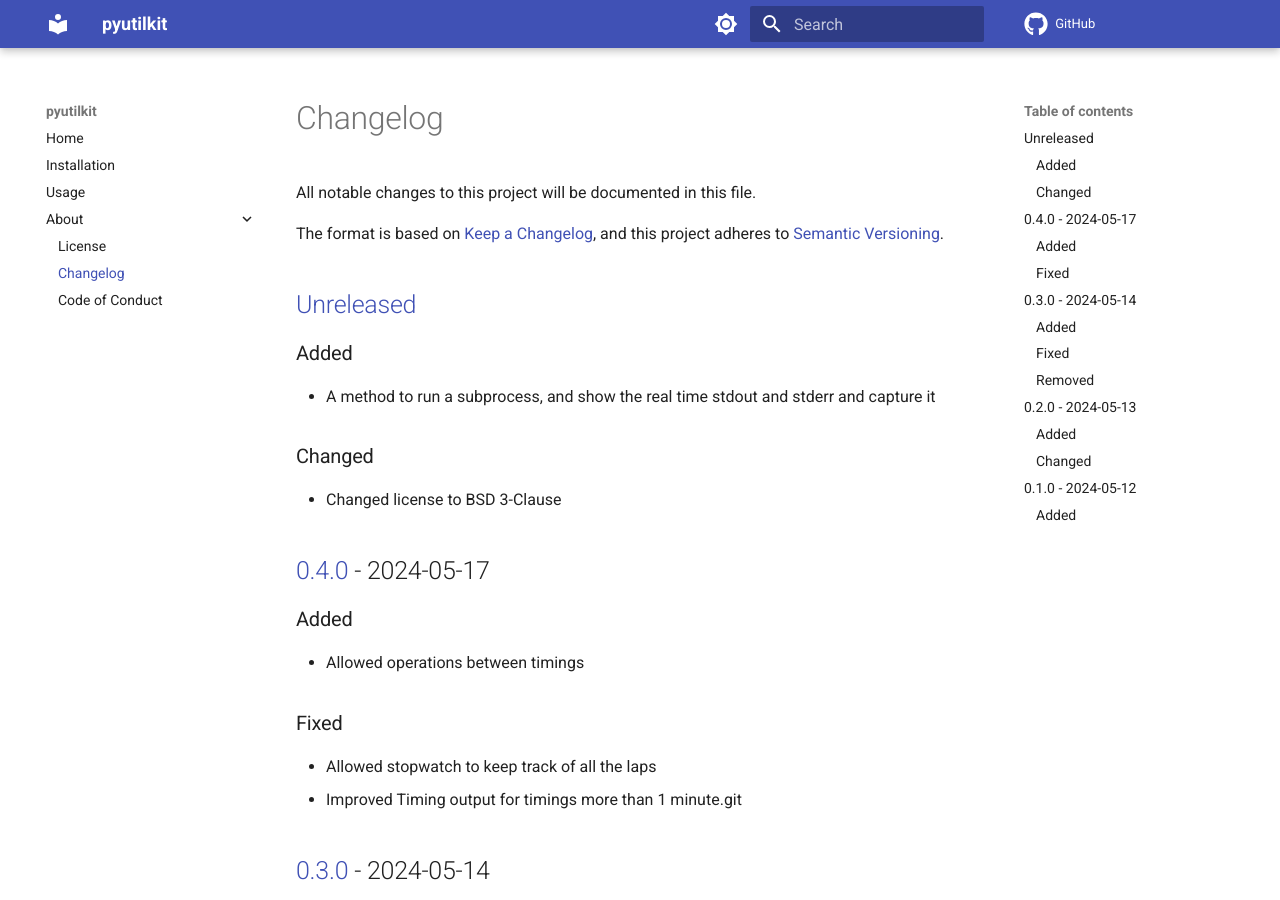
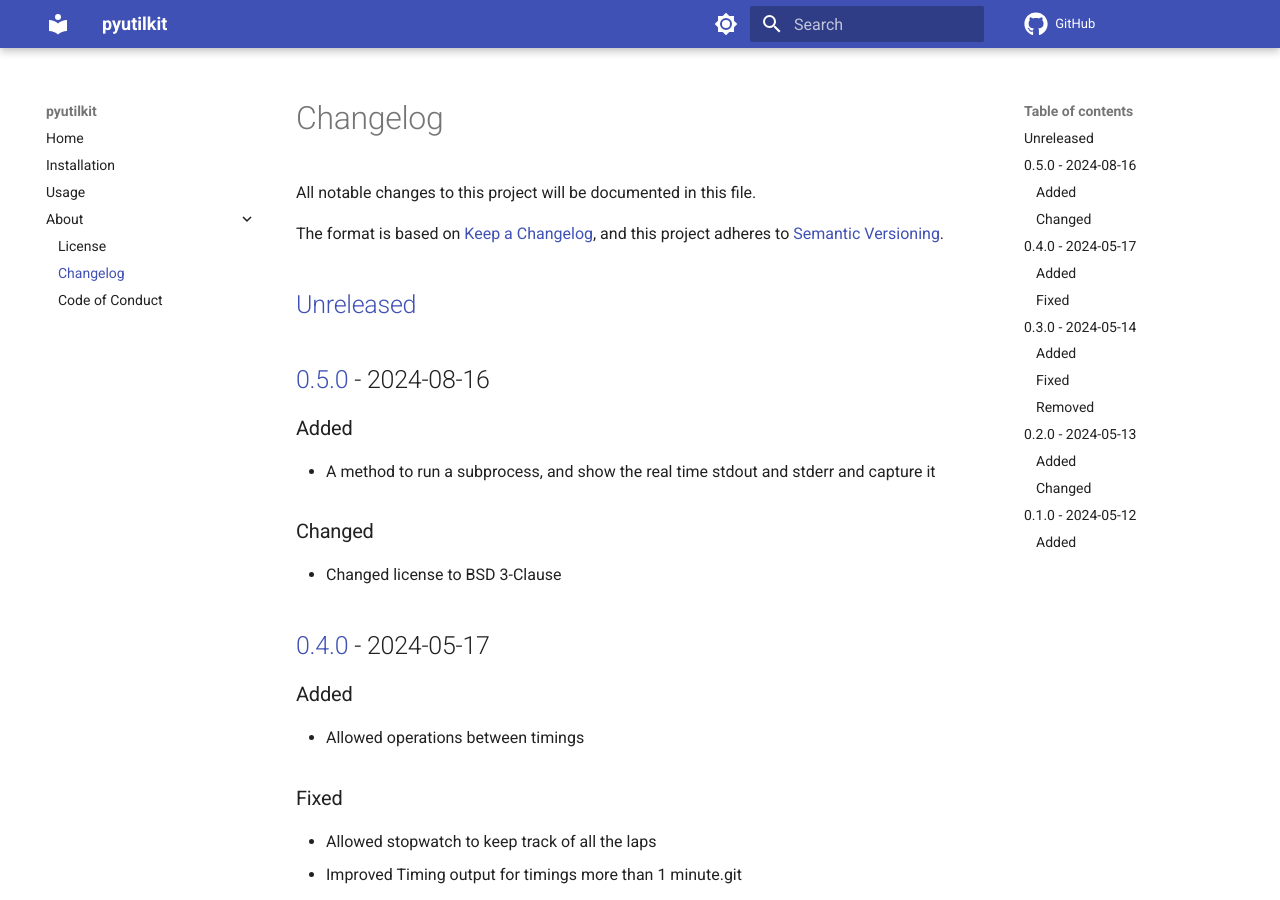
Before and after one commit to spapanik/pyutilkit, an MkDocs documentation site: the page built from docs/CHANGELOG.md, in a window 1280 px wide and 900 px high. Built offline with MkDocs 1.6.1 and Material for MkDocs 9.7.7, drawn with Linux system fonts in a browser that asks for light colours; comment, search, counter and statistics services are not loaded.

Commit message:
🚀 Bump version

```diff
--- a/docs/CHANGELOG.md
+++ b/docs/CHANGELOG.md
@@ -5,6 +5,8 @@ All notable changes to this project will be documented in this file.
 The format is based on [Keep a Changelog], and this project adheres to [Semantic Versioning].
 
 ## [Unreleased]
+
+## [0.5.0] - 2024-08-16
 
 ### Added
 
@@ -62,7 +64,8 @@ The format is based on [Keep a Changelog], and this project adheres to [Semantic
 
 [Keep a Changelog]: https://keepachangelog.com/en/1.0.0/
 [Semantic Versioning]: https://semver.org/spec/v2.0.0.html
-[Unreleased]: https://github.com/spapanik/pyutilkit/compare/v0.4.0...main
+[Unreleased]: https://github.com/spapanik/pyutilkit/compare/v0.5.0...main
+[0.5.0]: https://github.com/spapanik/pyutilkit/compare/v0.4.0...v0.5.0
 [0.4.0]: https://github.com/spapanik/pyutilkit/compare/v0.3.0...v0.4.0
 [0.3.0]: https://github.com/spapanik/pyutilkit/compare/v0.2.0...v0.3.0
 [0.2.0]: https://github.com/spapanik/pyutilkit/compare/v0.1.0...v0.2.0
--- a/pyproject.toml
+++ b/pyproject.toml
@@ -6,7 +6,7 @@ build-backend = "phosphorus.construction.api"
 
 [project]
 name = "pyutilkit"
-version = "0.4.0"
+version = "0.5.0"
 
 authors = [
     { name = "Stephanos Kuma", email = "stephanos@kuma.ai" },
```
